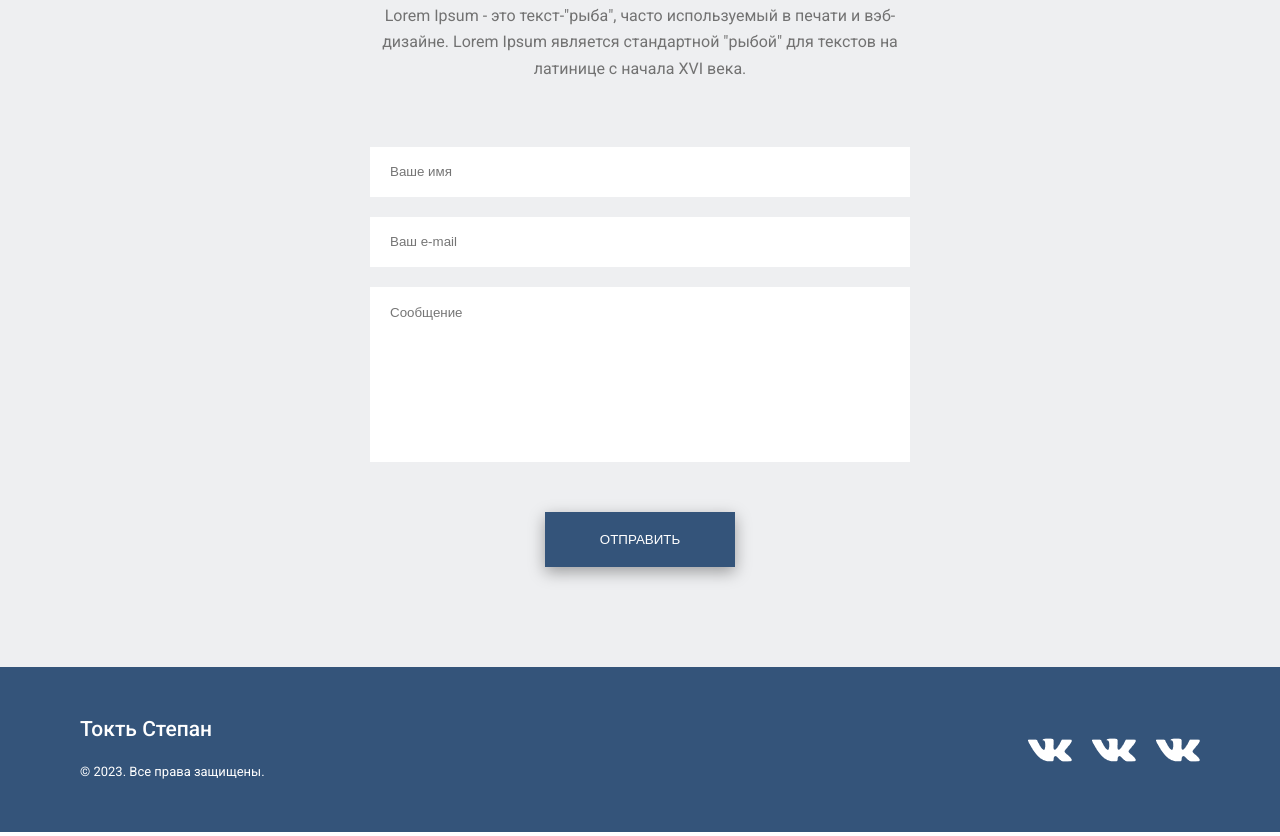
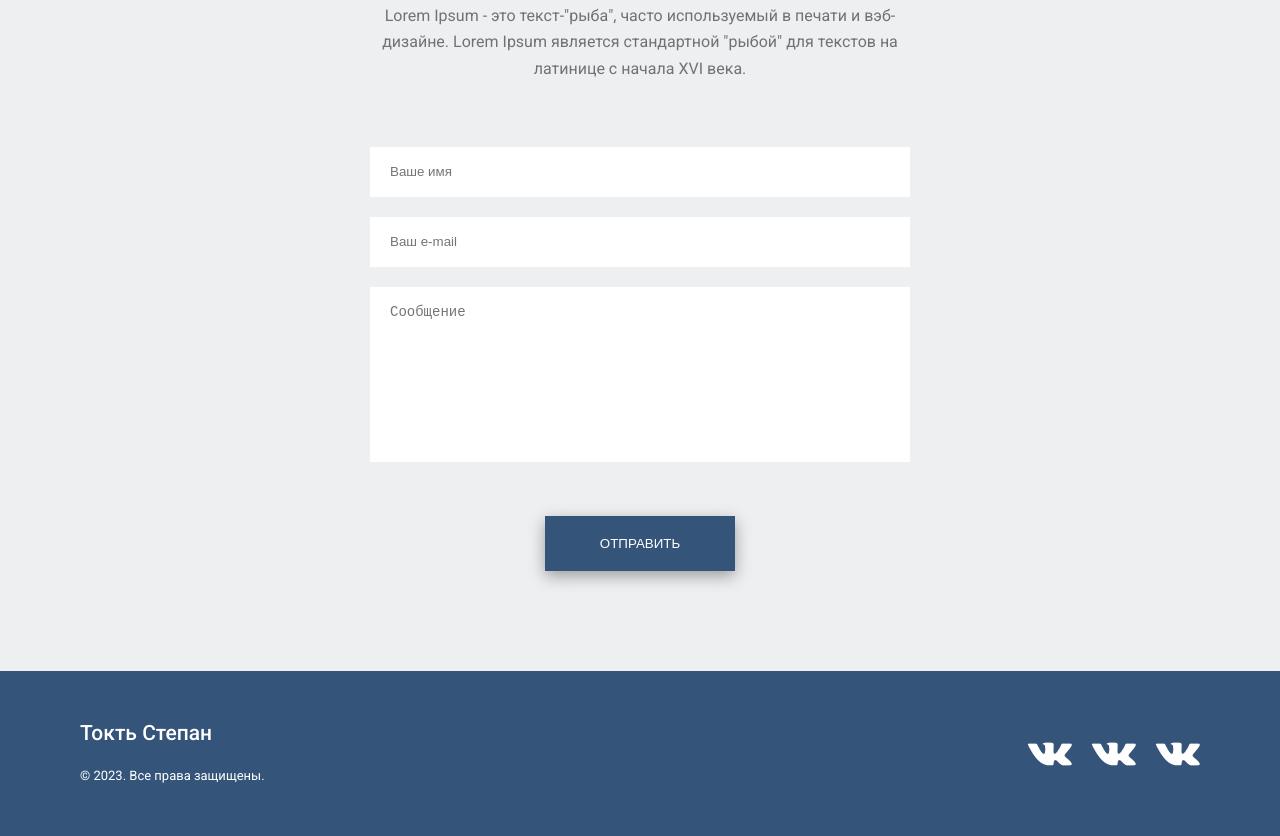
Before and after one commit to StepanTokt/Figma-site, a plain HTML site: page index.html in a window 1280 px wide. Shown: the part 6653-7489 px from the top of the page. Drawn offline with Linux system fonts and the light colour scheme; a web font is replaced by a local one.

Commit message:
input message was replaced by textarea

```diff
--- a/css/style.css
+++ b/css/style.css
@@ -588,9 +588,10 @@ body {
     border: none;
     width: 540px;
     height: 175px;
+    resize: none;
 }
 .questions__myform-message::placeholder{
-    transform: translateY(-70px);
+    font-size: 14px;
 }
 .questions__myform-submit {
     width: 190px;
--- a/css/style_black.css
+++ b/css/style_black.css
@@ -589,14 +589,15 @@ body {
     height: 50px;
 }
 .questions__myform-message {
-    padding-top: 17px;
-    padding-left: 20px;
-    border: none;
-    width: 540px;
-    height: 175px;
+  padding-top: 17px;
+  padding-left: 20px;
+  border: none;
+  width: 540px;
+  height: 175px;
+  resize: none;
 }
 .questions__myform-message::placeholder{
-    transform: translateY(-70px);
+  font-size: 14px;
 }
 .questions__myform-submit {
     width: 190px;
--- a/index.html
+++ b/index.html
@@ -12,7 +12,7 @@
     <link rel="stylesheet" href="css/style.css" id="theme">
 </head>
 <body>
- <!-- nothing new -->
+
     <ul id="slide-out" class="sidenav black__theme-sidenav">
         <li>
             <div class="user-view">
@@ -215,7 +215,8 @@
                         <input class="questions__myform-mail" type="text" placeholder="Ваш e-mail">
                     </div>
                     <div class="secondline">
-                        <input class="questions__myform-message" type="text" placeholder="Сообщение">
+                        <!-- <input class="questions__myform-message" type="text" placeholder="Сообщение"> -->
+                        <textarea class="questions__myform-message"name="" id="" cols="30" rows="10" placeholder="Сообщение"></textarea>
                     </div>
                     <button class="questions__myform-submit" type="submit">ОТПРАВИТЬ</button>
                 </form>
```
